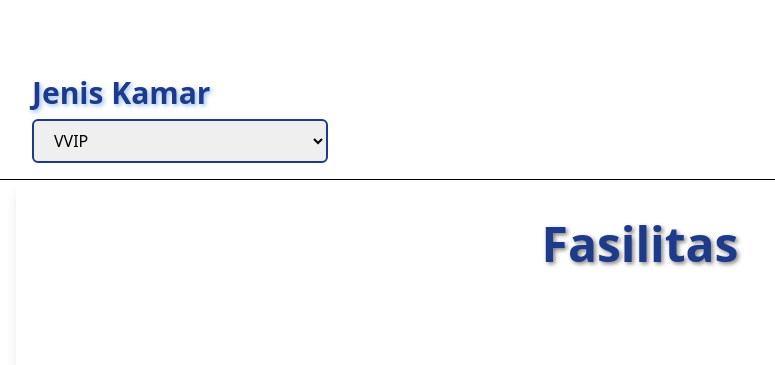
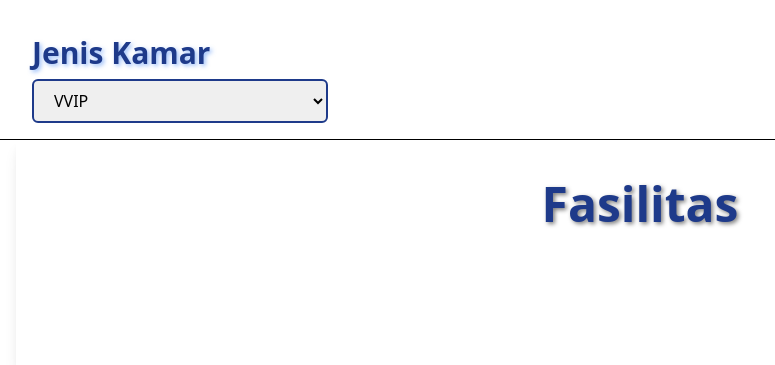
Before and after one commit to tegar-dev17/azzahra-project, a PHP site: page /rawatinap.php in a window 1280 px wide. Shown: the part 557-922 px from the top of the page, without its empty margins (0-775 px from the left). Run offline with PHP 8.4, Linux system fonts and the light colour scheme; data that the repository does not hold is empty; style sheets or scripts are compiled from the project's sources; some libraries are stand-ins or nearby versions; some web fonts are replaced.

Commit message:
fix ke 4 rawatinap

```diff
--- a/poliklinik.php
+++ b/poliklinik.php
@@ -3,7 +3,7 @@
 <body>
     <div class="bg-cover sm:w-auto">
         <br><br>
-        <section id="Poli" class="pt-10 pb-16 ">
+        <section id="Poli" class="md:pt-10 pb-16 ">
             <div class="w-full px-1">
                 <div class="max-w-xl mx-auto text-center mb-16">
                     <h1 class="font-poli font-bold text-blue-900 text-4xl mb-5">Layanan <font class="text-red-500">Poli</font>
--- a/rawatinap.php
+++ b/rawatinap.php
@@ -113,6 +113,39 @@
             }
         }
     </style>
+    <style>
+        /* Add your existing styles here */
+
+        @media screen and (max-width: 414px) {
+            /* Styles for screens with a maximum width of 767px (typical mobile screens) */
+
+            #mobileMenu {
+                display: block;
+            }
+
+            .hidden.md\\:hidden {
+                display: none;
+            }
+
+            /* You might need to adjust the styling for smaller screens */
+            .bg-transparent.top-0.right-1.w-full.flex.items-center.z-10.mt-3 {
+                position: relative;
+                background-color: white;
+                /* Change the background color as needed */
+            }
+
+            .container {
+                padding: 5px;
+                /* Add padding to the container for better visibility */
+            }
+
+            .md\\:hidden.absolute.z-10.hidden.font-normal.bg-white.divide-y.divide-gray-100.rounded-lg.shadow.w-full {
+                position: relative;
+                background-color: white;
+                /* Change the background color as needed */
+            }
+        }
+    </style>
 </head>
 
 <body>
@@ -122,9 +155,8 @@
     <nav class=" text-black p-4">
         <div class="container mx-auto flex items-center justify-between">
             <div class="flex items-center">
-                <button class="px-3 py-1 rounded-full bg-blue-900 hover:bg-green-700 text-white animate-pulse">Pendaftaran Online</button>
+                <button class="px-4 py-1 rounded-full bg-blue-900 hover:bg-green-700 text-white animate-pulse">Daftar</button>
             </div>
-
             <div class="flex items-center ml-4 space-x-4"> <!-- Added ml-4 to create space between the two sets of menu items -->
                 <ul class="space-x-4 flex items-center"> <!-- Added flex and items-center to make menu items inline -->
                     <li><a href="#" class="hover:text-gray-300"><i class="fab fa-facebook"></i></a></li>
@@ -132,13 +164,13 @@
                     <li><a href="#" class="hover:text-gray-300"><i class="fab fa-whatsapp"></i></i></a></li>
                 </ul>
 
-                <button class="py-1 rounded-full bg-red-600 hover:bg-green-700 text-white px-6 animate-bounce">Ambulans</button>
+                <button class="py-1 rounded-full bg-red-600 hover:bg-green-700 text-white md:px-6 px-2 animate-bounce">Ambulans</button>
             </div>
         </div>
     </nav>
 
     <!-- Header Start -->
-    <header class="bg-transparent top-0 right-1 w-full flex items-center z-10 mt-10">
+    <header class="bg-transparent top-0 right-1 w-full flex items-center z-10">
         <div class="container">
             <div class="flex items-center justify-between px-4 py-2 bg-transparent text-black">
                 <div class="hidden md:flex items-center">
@@ -155,31 +187,32 @@
                                 </svg>
                             </button>
                             <!-- Dropdown menu -->
-                            <div id="dropdownNavbar" class="absolute z-10 hidden font-normal bg-white divide-y divide-gray-100 rounded-lg shadow w-44 dark:bg-gray-700 dark:divide-gray-600">
+                            <div id="dropdownNavbar" class="absolute z-10 hidden font-normal bg-blue-900 divide-y divide-gray-100 rounded-lg shadow w-44 dark:bg-gray-700 dark:divide-gray-600">
                                 <ul class="py-2 text-sm text-gray-700 dark:text-gray-400" aria-labelledby="dropdownLargeButton">
                                     <li>
-                                        <a href="igd.php" class="block px-4 py-2 hover:bg-gray-100 dark:hover:bg-gray-600 dark:hover:text-white">Instalasi Gawat Darurat</a>
+                                        <a href="igd.php" class="block px-4 py-2 hover:bg-red-500 dark:hover:bg-gray-600 text-white dark:hover:text-white">IGD</a>
                                     </li>
                                     <li>
-                                        <a href="poliklinik.php" class="block px-4 py-2 hover:bg-gray-100 dark:hover:bg-gray-600 dark:hover:text-white">Poli Klinik</a>
+                                        <a href="poliklinik.php" class="block px-4 py-2 hover:bg-red-500 dark:hover:bg-gray-600 text-white dark:hover:text-white">Poli Klinik</a>
                                     </li>
                                     <li>
-                                        <a href="rawatinap.php" class="block px-4 py-2 hover:bg-gray-100 dark:hover:bg-gray-600 dark:hover:text-white">Rawat Inap</a>
+                                        <a href="rawatinap.php" class="block px-4 py-2 hover:bg-red-500 dark:hover:bg-gray-600 text-white dark:hover:text-white">Rawat Inap</a>
                                     </li>
                                     <li>
-                                        <a href="instalasi_penunjang.php" class="block px-4 py-2 hover:bg-gray-100 dark:hover:bg-gray-600 dark:hover:text-white">Fasilitas</a>
+                                        <a href="instalasi_penunjang.php" class="block px-4 py-2 hover:bg-red-500 dark:hover:bg-gray-600 text-white dark:hover:text-white">Fasilitas</a>
                                     </li>
+                                </ul>
                             </div>
                         </div>
                         <a href="dokter.php" class="hover:text-green-800">Dokter</a>
-                        <a href="homeberita.php" class="hover:text-green-800">Berita</a>
-                        <a href="hubungikami.php" class="hover:text-green-800">Hubungi Kami</a>
-                        <a href="karir.php" class="hover:text-green-800">Karir</a>
+                        <a href="homeberita.php" class="hover:text-green-800 hidden md:flex">Berita</a>
+                        <a href="hubungikami.php" class="hover:text-green-800 hidden md:flex">Hubungi Kami</a>
+                        <a href="karir.php" class="hover:text-green-800 hidden md:flex">Karir</a>
                     </div>
                 </div>
 
-                <div id="mobileMenu" class="md:hidden absolute z-10 hidden font-normal bg-white divide-y divide-gray-100 rounded-lg shadow w-full">
-                    <div class="flex items-center justify-between px-4 py-2 bg-transparent text-black">
+                <div id="mobileMenu" class="md:hidden absolute z-10 hidden font-normal bg-white divide-y divide-gray-100">
+                    <div class="flex items-center justify-between py-2 bg-transparent text-black">
                         <div class="hidden md:flex items-center">
                             <img src="dist/img/icon.png" class="h-8" alt="">
                             <p class="font-semibold ml-2 text-xs text-black">Azzahra</p>
@@ -205,28 +238,17 @@
                                         <a href="rawatinap.php" class="block px-3 py-1 hover:bg-gray-100 dark:hover:bg-gray-600 dark:hover:text-white">Rawat Inap</a>
                                     </li>
                                     <li>
-                                        <a href="#" class="block px-3 py-1 hover:bg-gray-100 dark:hover:bg-gray-600 dark:hover:text-white">Fasilitas</a>
-                                    </li>
-                                    <li>
-                                        <a href="#" class="block px-3 py-1 hover:bg-gray-100 dark:hover:bg-gray-600 dark:hover:text-white">Ruang Khusus</a>
-                                    </li>
-                                    <li>
-                                        <a href="#" class="block px-3 py-1 hover:bg-gray-100 dark:hover:bg-gray-600 dark:hover:text-white">Penunjang</a>
+                                        <a href="instalasi_penunjang.php" class="block px-3 py-1 hover:bg-gray-100 dark:hover:bg-gray-600 dark:hover:text-white">Fasilitas</a>
                                     </li>
                                 </ul>
-                                <div class="py-1">
-                                    <a href="#" class="block px-3 py-1 text-gray-700 hover:bg-gray-100 dark:hover:bg-gray-600 dark:text-gray-400 dark:hover:text-white">Sign out</a>
-                                </div>
                             </div>
-                            <a href="dokter.php" class="hover:text-green-800">Jadwal Dokter</a>
+                            <a href="dokter.php" class="hover:text-green-800">Dokter</a>
                             <a href="homeberita.php" class="hover:text-green-800">Berita</a>
-                            <a href="#" class="hover:text-green-800">Hubungi Kami</a>
+                            <a href="hubungikami.php" class="hover:text-green-800">Hubungi</a>
                             <a href="karir.php" class="hover:text-green-800">Karir</a>
                         </div>
                     </div>
                 </div>
-
-
             </div>
     </header>
     <section id="portfolio" class="bg-white">
@@ -234,11 +256,11 @@
             <div class="w-full px-4 flex flex-wrap" id="header1">
                 <div class="p-4 md:w-1/2 md:pt-10">
                     <br>
-                    <h4 class="font-semibold md:text-lg text-xs text-blue-900 mb-2">Rumah Sakit Azzahra Ujungbatu</h4>
-                    <h2 class="font-bold text-blue-900 md:text-3xl mb-4 sm:text-4xl lg:text-5xl" style="text-shadow: 2px 2px 4px rgba(0, 0, 0, 0.5);">
+                    <h4 class="font-semibold md:text-lg text-sm text-blue-900 md:mb-2">Rumah Sakit Azzahra Ujungbatu</h4>
+                    <h2 class="font-bold text-lg text-blue-900 md:text-3xl mb-4 sm:text-4xl lg:text-5xl" style="text-shadow: 2px 2px 4px rgba(0, 0, 0, 0.5);">
                         Rawat <font class="text-red-500">Inap</font>
                     </h2>
-                    <p class="font-light md:text-lg text-xs text-slate-600 font-extralight text-justify">
+                    <p class="md:text-lg text-sm text-slate-600 font-extralight text-justify">
                         Seluruh fasilitas kamar inap selalu dinilai kelayakannya mengikuti patient safety indicator.
                         Kami memiliki berbagai pilihan kamar untuk menyesuaikan kebutuhan Anda.
                         Apapun pilihannya, kami akan senantiasa memberikan pelayanan terbaik.
@@ -283,7 +305,7 @@
                     <form method="POST" id="searchForm">
                         <label for="type_kamar" class="font-bold text-blue-900 text-base sm:text-4xl lg:text-3xl" style="text-shadow: 2px 2px 4px rgba(59, 130, 246, 0.5);">Jenis <font class="text-primary">Kamar</font></label>
                         <br>
-                        <select class="md:mt-2 md:px-4 md:py-2 border-2 w-1/2 mt-3 rounded-md border-blue-900 w-full md:w-2/3 lg:w-1/2 form-control" id="type_kamar" name="type_kamar" onchange="this.form.submit()">
+                        <select class="md:mt-2 md:px-4 md:py-2 border-2  mt-3 rounded-md border-blue-900 w-4/5 md:w-2/3 lg:w-1/2 form-control" id="type_kamar" name="type_kamar" onchange="this.form.submit()">
                             <?php
                             $jenisKamarOptions = array("VVIP", "VIP", "KELAS 1", "KELAS 2", "KELAS 3");
                             foreach ($jenisKamarOptions as $option) {
@@ -347,15 +369,15 @@
 
             <div class="w-full px-4 flex flex-wrap justify-center" id="berita">
                 <div class="bg-white rounded shadow-lg min-w-full max-w-md mx-auto">
-                    <h3 class="font-semibold text-5xl mt-10 mb-3 text-blue-900 px-4 text-center" style="text-shadow: 2px 2px 4px rgba(0, 0, 0, 0.5);">Fasilitas</h3>
+                    <h3 class="font-semibold md:text-5xl text-3xl mt-10 mb-3 text-blue-900 px-4 text-center" style="text-shadow: 2px 2px 4px rgba(0, 0, 0, 0.5);">Fasilitas</h3>
                     <div class="mb-12 p-10 flex flex-col items-center">
-                        <div class="flex flex-col md:flex-row items-center justify-center">
+                        <div class="flex flex-col md:flex-row md:items-center md:justify-center">
                             <div class="md:w-1/2 mb-4 md:mb-0">
                                 <div class="image-container flex items-center justify-center shadow-md overflow-hidden">
                                     <img src="<?= $ranap['foto']; ?>" alt="" class="w-full h-auto object-cover" />
                                 </div>
                             </div>
-                            <div class="md:w-1/2 ml-20">
+                            <div class="md:w-1/2 w-2/3 md:ml-20">
                                 <ul class="font-light text-lg text-slate-600">
                                     <?= $ranap['deskripsi']; ?>
                                 </ul>
```
Also changed, not shown: pages/header.php (+10 -3 lines), admin/gambar/64409c0e6c5b103a488fc825_RNNS72NRs7okkDHStXFnKXLbSHgcOO8LWofoQutOMLdnS4qJei7RPAnC3W4d612pImPRvFpwzpss5a7qmMULQOPmKqFyhIpJW3dy9fSOXNLJggbfpHZWFHxZG8frcMhlIMIyEwp4e8dBQ7o3zGz0mVg.png (added).
